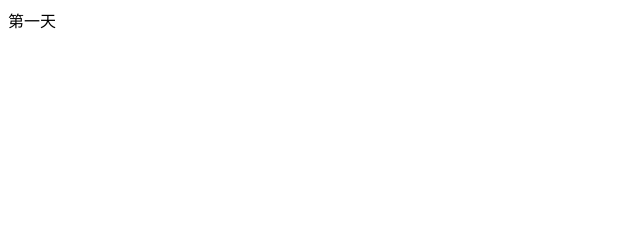
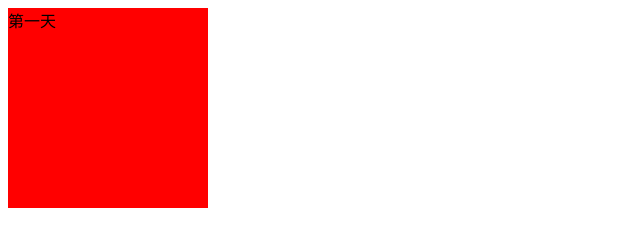
Before and after one commit to 807770738/77, a plain HTML site: page index.html in a window 1280 px wide. Shown: the whole page, without its empty margins (0-640 px from the left). Drawn offline with Linux system fonts and the light colour scheme.

Commit message:
引入css样式

```diff
--- /dev/null
+++ b/css/index.css
@@ -0,0 +1,5 @@
+div{
+    width: 200px;
+    height: 200px;
+    background-color: red;
+}
--- a/index.html
+++ b/index.html
@@ -5,6 +5,7 @@
     <meta charset="UTF-8">
     <meta name="viewport" content="width=device-width, initial-scale=1.0">
     <title>Document</title>
+    <link rel="stylesheet" href="./css/index.css">
 </head>
 
 <body>
```
